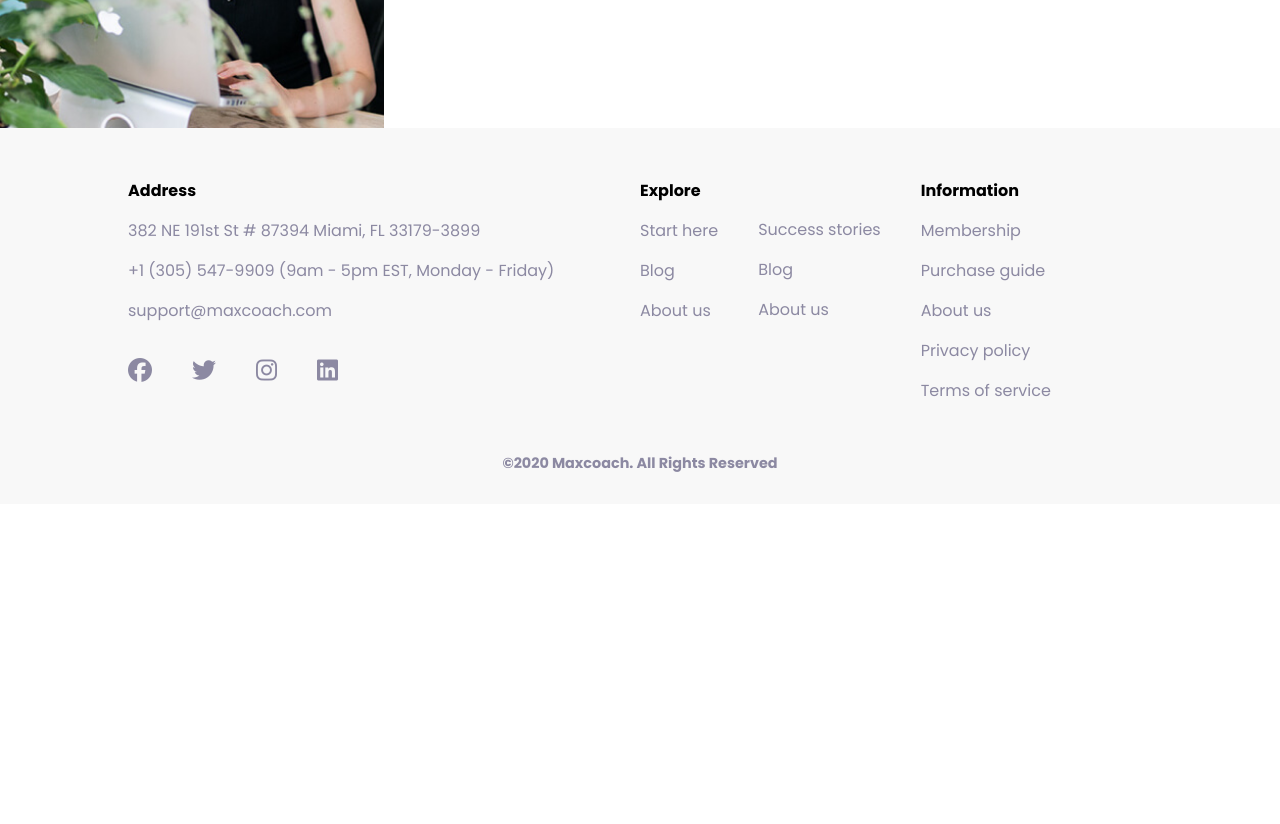
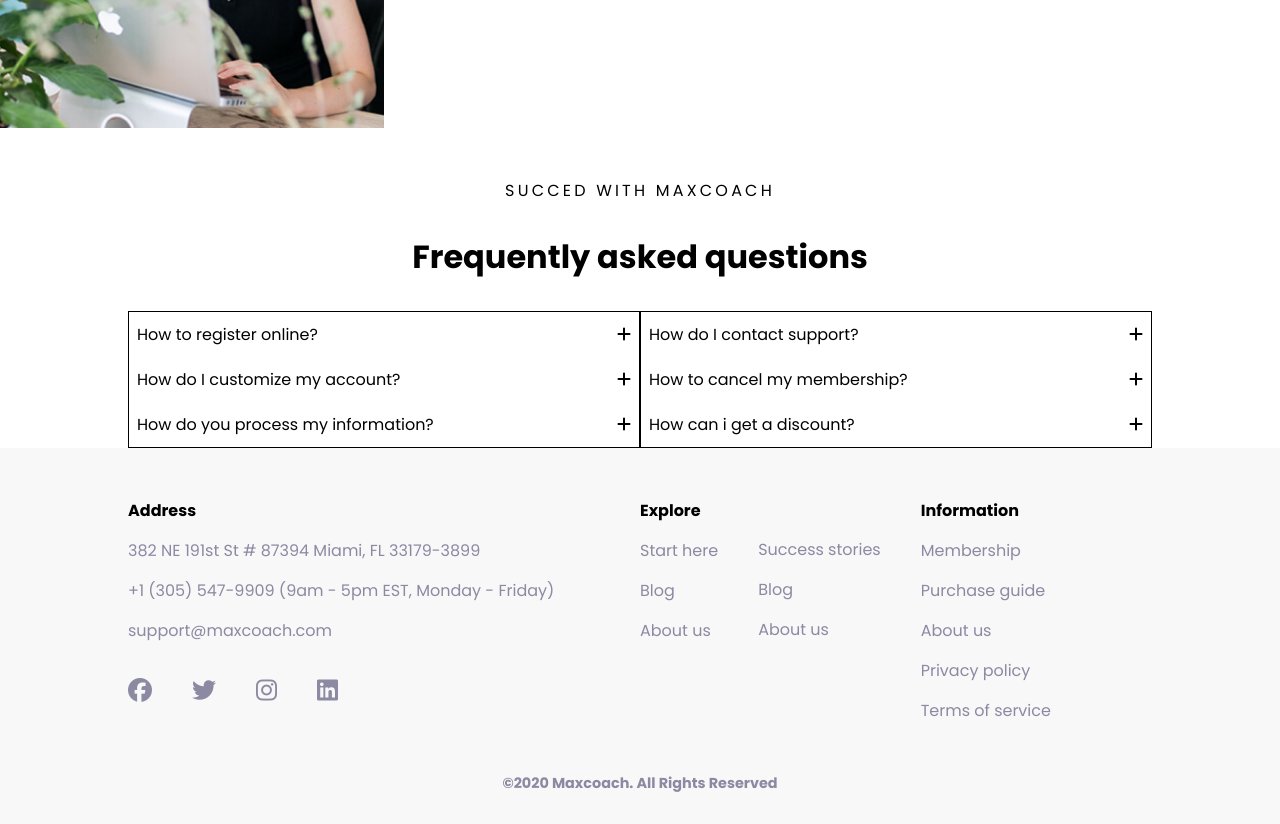
Before and after one commit to MicheleLafronza/proj-html-vuejs, a Vue app: page /starthere in a window 1280 px wide. Shown: the part 6420-7244 px from the top of the page. Before the commit the page ends 6924 px from the top, so only its background shows below. Built offline with nearby package versions, Linux system fonts and the light colour scheme.

Commit message:
feat: add accordion component to StartHere page

```diff
--- a/src/pages/StartHere.vue
+++ b/src/pages/StartHere.vue
@@ -2,6 +2,7 @@
 import Carousel from "./startherecomponents/Carousel.vue";
 import Steps from "./startherecomponents/Steps.vue";
 import People from "./startherecomponents/People.vue";
+import Accordion from "./startherecomponents/Accordion.vue";
 
 export default {
   name: "StartHere",
@@ -9,6 +10,7 @@ export default {
     Carousel,
     Steps,
     People,
+    Accordion,
   },
   data() {
     return {};
@@ -32,6 +34,7 @@ export default {
       <button class="gt-button">Get started for free</button>
     </section>
     <People />
+    <Accordion />
   </main>
 </template>
 
--- /dev/null
+++ b/src/pages/startherecomponents/Accordion.vue
@@ -0,0 +1,116 @@
+<script>
+export default {
+  name: "Accordion",
+  data() {
+    return {
+      accordionCardsLeft: [
+        {
+          question: "How to register online?",
+          answer:
+            "Enrolling in an online class is easy. At MaxCoach, we serve several categories of online learners. Select the student category that you identify with to get started.",
+        },
+        {
+          question: "How do I customize my account?",
+          answer:
+            "In order to customize your accounts information, just log in with the provided passcode and change the info. ",
+        },
+        {
+          question: "How do you process my information?",
+          answer:
+            "Your data will be kept private and secure on our database. No illegal use without prior notice.",
+        },
+      ],
+      accordionCardsRight: [
+        {
+          question: "How do I contact support?",
+          answer:
+            "You can contact our help center or any contact method (phone call, email or appear at our office) to get help.",
+        },
+        {
+          question: "How to cancel my membership?",
+          answer:
+            "You just need to submit a membership termination request, well proceed within 24 hours.",
+        },
+        {
+          question: "How can i get a discount?",
+          answer:
+            "Learners can get a discount by coupon or voucher. If you have one, fill in the code box before making any payment.",
+        },
+      ],
+    };
+  },
+};
+</script>
+
+<template>
+  <div class="central-title">
+    <div class="small-title">SUCCED WITH MAXCOACH</div>
+    <div class="big-title">Frequently asked questions</div>
+  </div>
+  <div class="accordion">
+    <div class="inner-accordion left">
+      <div
+        v-for="(leftCard, index) in accordionCardsLeft"
+        :key="index"
+        class="card"
+      >
+        <div class="question">{{ leftCard.question }}</div>
+        <span><i class="fa-solid fa-plus"></i></span>
+      </div>
+    </div>
+    <div class="inner-accordion right">
+      <div
+        v-for="(rightCard, index) in accordionCardsRight"
+        :key="index"
+        class="card"
+      >
+        <div class="question">{{ rightCard.question }}</div>
+        <span><i class="fa-solid fa-plus"></i></span>
+      </div>
+    </div>
+  </div>
+</template>
+
+<style lang="scss" scoped>
+@use "/src/style/partials/variables" as *;
+
+.central-title {
+  width: 40%;
+  margin: 0 auto;
+  padding-top: 50px;
+
+  .small-title {
+    letter-spacing: 0.2rem;
+    text-align: center;
+  }
+
+  .big-title {
+    font-size: 2rem;
+    font-weight: bold;
+    text-align: center;
+    padding-top: 30px;
+    padding-bottom: 30px;
+  }
+}
+
+.accordion {
+  width: 80%;
+  margin: 0 auto;
+  display: flex;
+
+  .inner-accordion {
+    flex-basis: 50%;
+    display: flex;
+    flex-direction: column;
+    justify-content: center;
+    //   debug
+    border: 1px solid black;
+
+    .card {
+      display: flex;
+      justify-content: space-between;
+      padding: 10px 8px;
+    }
+  }
+}
+</style>
```
